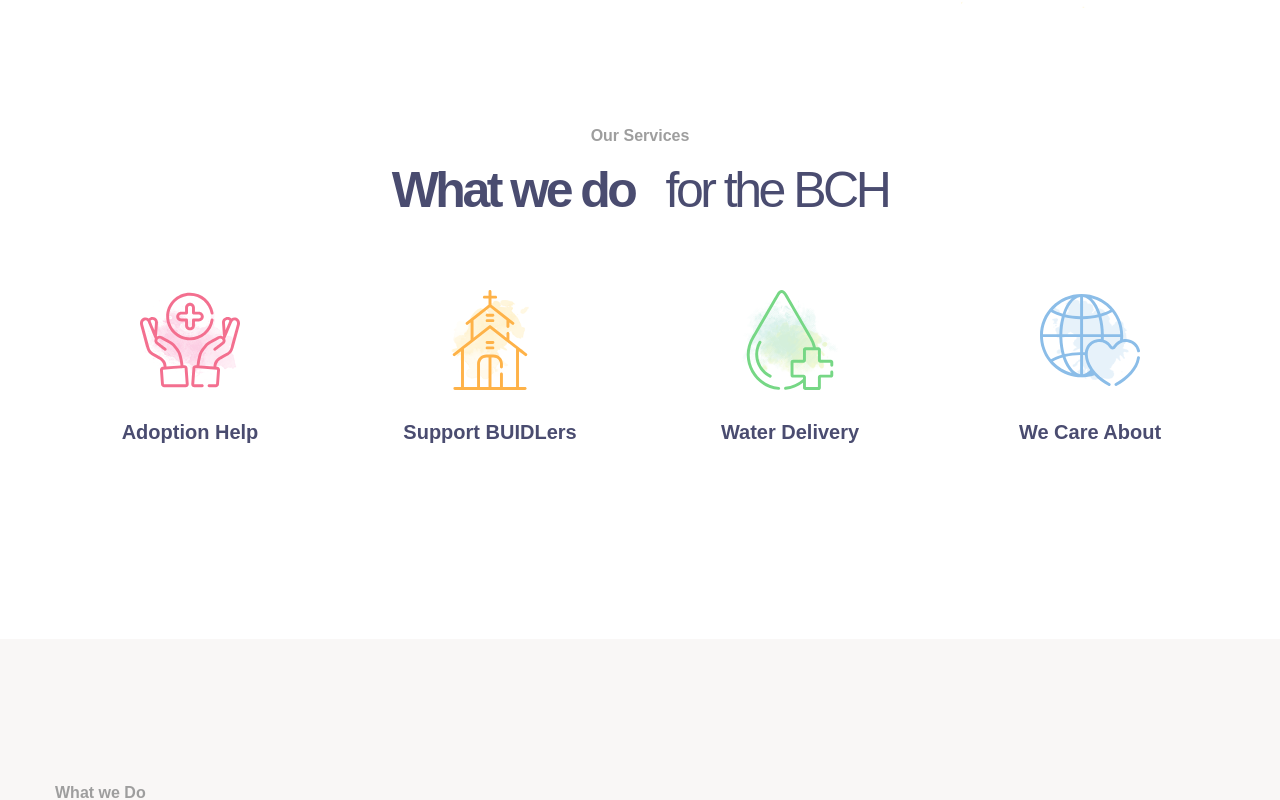
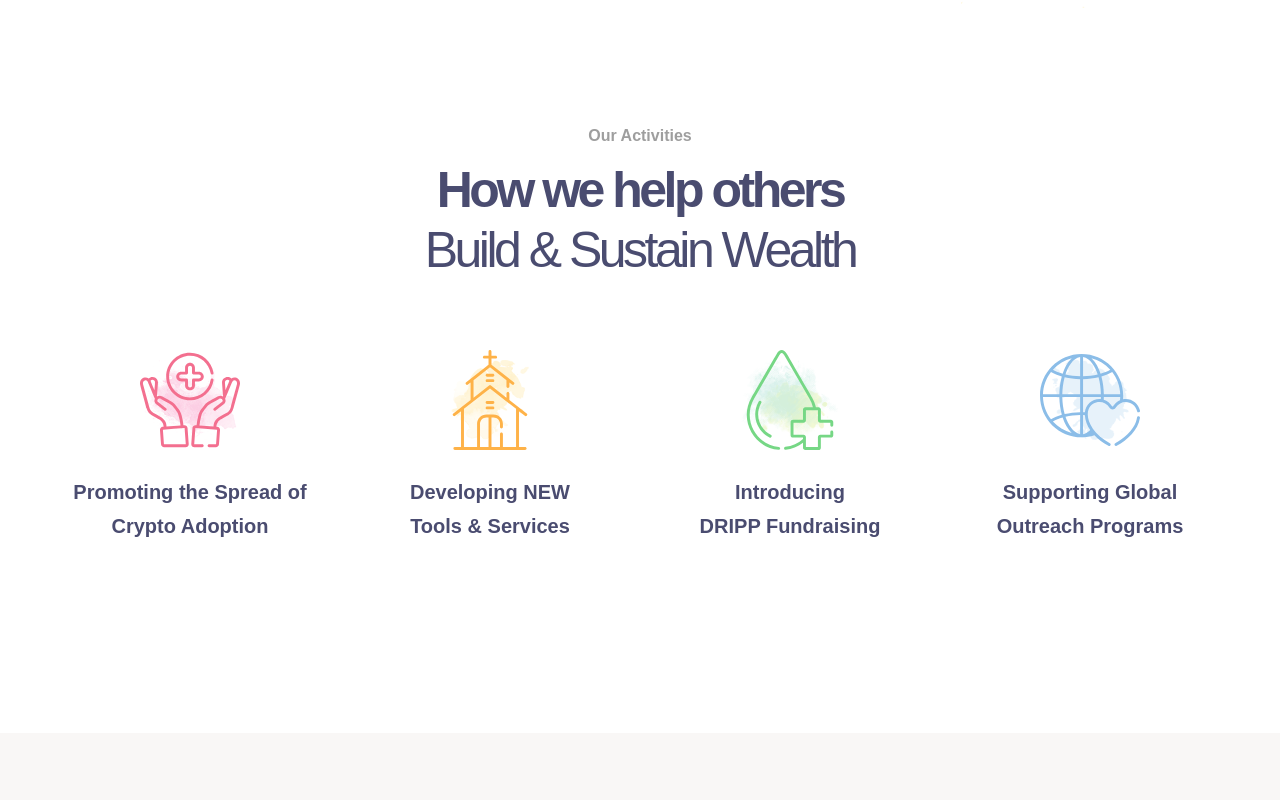
Before and after one commit to BCHPleaseOrg/bchplease.org, a Vue app: page / in a window 1280 px wide. Shown: the part 1686-2486 px from the top of the page. Built offline with nearby package versions, Linux system fonts and the light colour scheme; a web font is replaced by a local one.

Commit message:
Updated activities.

```diff
--- a/src/components/welcome/Services.vue
+++ b/src/components/welcome/Activities.vue
@@ -4,12 +4,11 @@
             <div class="row margin-bottom">
                 <div class="col-12">
                     <div class="heading heading--center">
-                        <span class="heading__pre-title">Our Services</span>
+                        <span class="heading__pre-title">Our Activities</span>
 
                         <h2 class="heading__title">
-                            <span>What we do</span>
-                            &nbsp;
-                            <span>for the BCH</span>
+                            <span>How we help others</span>
+                            <br /><span>Build &amp; Sustain Wealth</span>
                         </h2>
                     </div>
                 </div>
@@ -18,52 +17,72 @@
             <div class="row">
                 <div class="col-6 col-lg-3">
                     <div class="icon-item">
-                        <div class="icon-item__img"><img class="img--layout" src="@/assets/images/icon_1-1.png" alt="img"/>
+                        <div class="icon-item__img">
+                            <img class="img--layout" src="@/assets/images/icon_1-1.png" alt="img"/>
+
                             <svg class="icon icon-item__icon icon--red">
                                 <use xlink:href="#donation"></use>
                             </svg>
                         </div>
                         <div class="icon-item__text">
-                            <p>Adoption Help</p>
+                            <p>
+                                Promoting the Spread of
+                                <br />Crypto Adoption
+                            </p>
                         </div>
                     </div>
                 </div>
 
                 <div class="col-6 col-lg-3">
                     <div class="icon-item">
-                        <div class="icon-item__img"><img class="img--layout" src="@/assets/images/icon_2-2.png" alt="img"/>
+                        <div class="icon-item__img">
+                            <img class="img--layout" src="@/assets/images/icon_2-2.png" alt="img"/>
+
                             <svg class="icon icon-item__icon icon--orange">
                                 <use xlink:href="#church"></use>
                             </svg>
                         </div>
                         <div class="icon-item__text">
-                            <p>Support BUIDLers</p>
+                            <p>
+                                Developing NEW
+                                <br />Tools &amp; Services
+                            </p>
                         </div>
                     </div>
                 </div>
 
                 <div class="col-6 col-lg-3">
                     <div class="icon-item">
-                        <div class="icon-item__img"><img class="img--layout" src="@/assets/images/icon_3-3.png" alt="img"/>
+                        <div class="icon-item__img">
+                            <img class="img--layout" src="@/assets/images/icon_3-3.png" alt="img"/>
+
                             <svg class="icon icon-item__icon icon--green">
                                 <use xlink:href="#blood"></use>
                             </svg>
                         </div>
                         <div class="icon-item__text">
-                            <p>Water Delivery</p>
+                            <p>
+                                Introducing
+                                <br />DRIPP Fundraising
+                            </p>
                         </div>
                     </div>
                 </div>
 
                 <div class="col-6 col-lg-3">
                     <div class="icon-item">
-                        <div class="icon-item__img"><img class="img--layout" src="@/assets/images/icon_4-4.png" alt="img"/>
+                        <div class="icon-item__img">
+                            <img class="img--layout" src="@/assets/images/icon_4-4.png" alt="img"/>
+
                             <svg class="icon icon-item__icon icon--blue">
                                 <use xlink:href="#charity"></use>
                             </svg>
                         </div>
                         <div class="icon-item__text">
-                            <p>We Care About</p>
+                            <p>
+                                Supporting Global
+                                <br />Outreach Programs
+                            </p>
                         </div>
                     </div>
                 </div>
--- a/src/views/Welcome.vue
+++ b/src/views/Welcome.vue
@@ -6,7 +6,7 @@
         <main class="main">
             <Promo />
             <AboutUs />
-            <Services />
+            <Activities />
             <Causes />
             <Projects />
             <Events />
@@ -29,6 +29,7 @@ import Header from '@/components/Header.vue'
 import Sidebar from '@/components/Sidebar.vue'
 
 import AboutUs from '@/components/welcome/AboutUs.vue'
+import Activities from '@/components/welcome/Activities.vue'
 import Articles from '@/components/welcome/Articles.vue'
 import Causes from '@/components/welcome/Causes.vue'
 import Events from '@/components/welcome/Events.vue'
@@ -36,7 +37,6 @@ import Gallery from '@/components/welcome/Gallery.vue'
 import Message from '@/components/welcome/Message.vue'
 import Projects from '@/components/welcome/Projects.vue'
 import Promo from '@/components/welcome/Promo.vue'
-import Services from '@/components/welcome/Services.vue'
 import Sponsors from '@/components/welcome/Sponsors.vue'
 import Subscribe from '@/components/welcome/Subscribe.vue'
 import Testimonials from '@/components/welcome/Testimonials.vue'
@@ -48,6 +48,7 @@ export default {
         Sidebar,
 
         AboutUs,
+        Activities,
         Articles,
         Causes,
         Events,
@@ -55,7 +56,6 @@ export default {
         Message,
         Projects,
         Promo,
-        Services,
         Sponsors,
         Subscribe,
         Testimonials,
```
